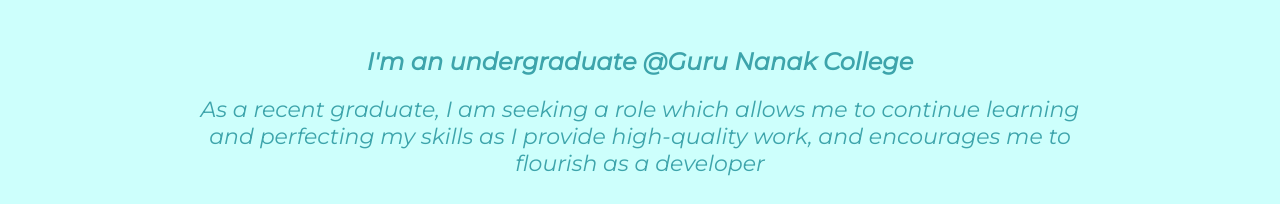
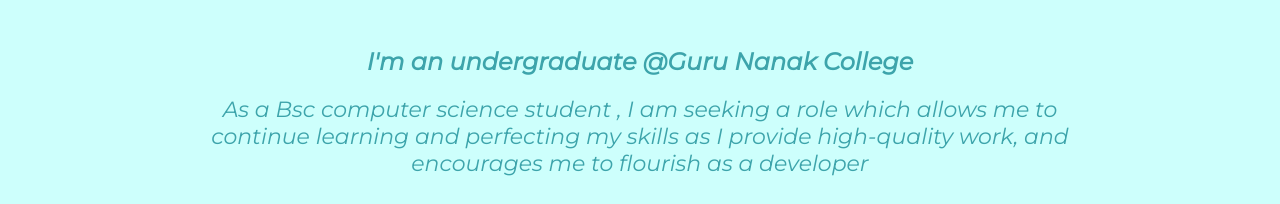
Before and after one commit to Dharanidharan9791/Dharan-personal-site, a plain HTML site: page aboutme.html in a window 1280 px wide. Shown: the part 311-515 px from the top of the page. Drawn offline with Linux system fonts and the light colour scheme.

Commit message:
Add files via upload

```diff
--- a/aboutme.html
+++ b/aboutme.html
@@ -32,7 +32,7 @@
       <div class="aboutme">
 
         <h2 class="cg"><strong>I'm an undergraduate @<a href="https://gurunanakcollege.edu.in/">Guru Nanak College</a></strong></h2>
-<p>As a recent graduate, I am seeking a role which allows me to continue learning and perfecting my skills as I provide high-quality work, and encourages me to flourish as a developer
+<p>As a Bsc computer science student , I am seeking a role which allows me to continue learning and perfecting my skills as I provide high-quality work, and encourages me to flourish as a developer
 </p>
         <div class="skills">
             <h1>Skills</h1>
```
